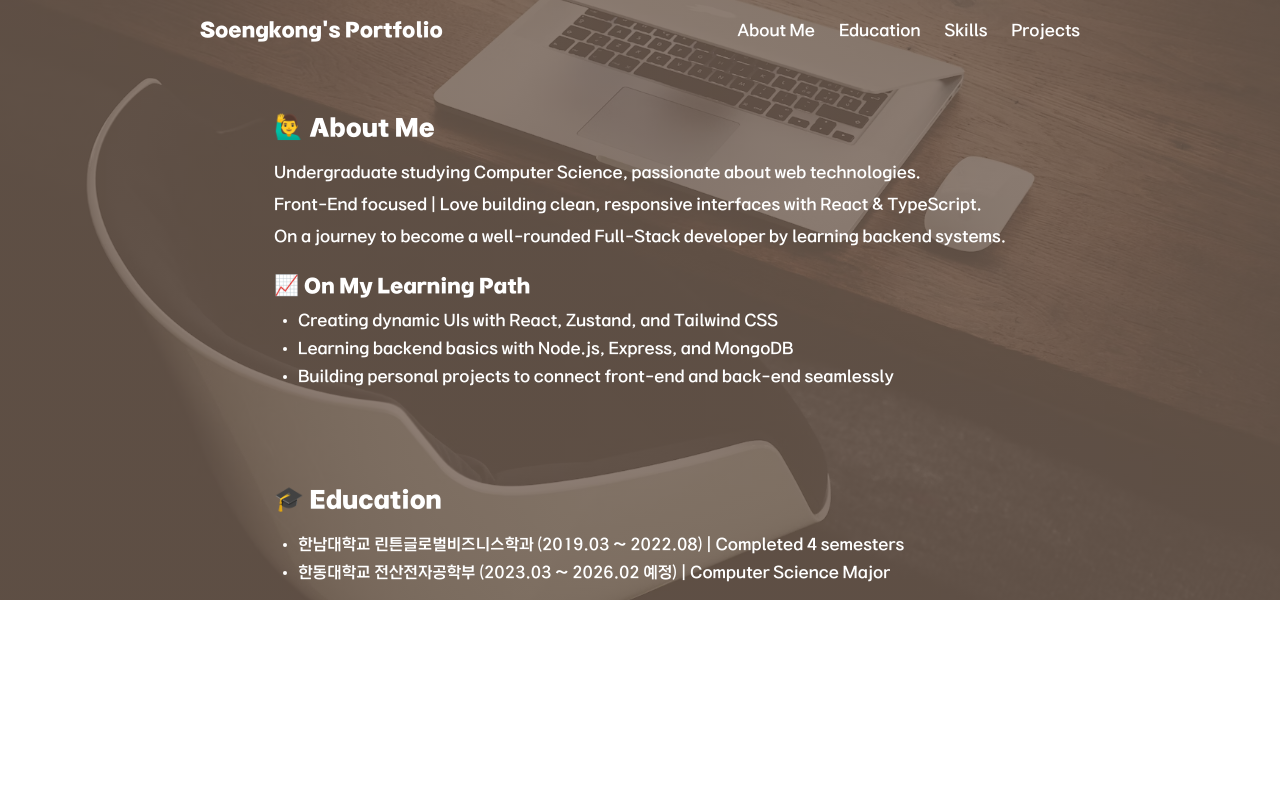
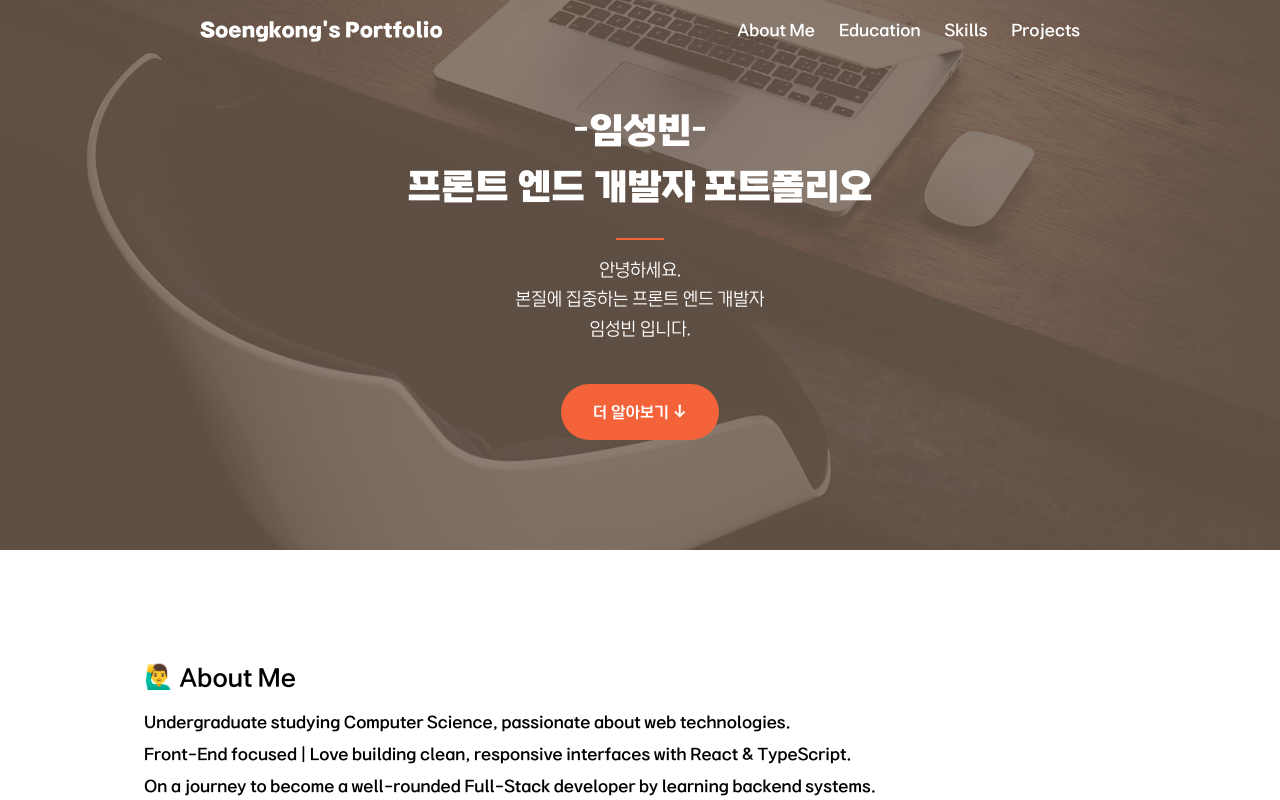
Before and after one commit to seongkong/Portfolio, a React (Create React App) app in the folder seongkong/: page / in a window 1280 px wide. Shown: the top 800 px of the page. Built offline with nearby package versions, Linux system fonts and the light colour scheme.

Commit message:
초반 배너 부분 완료

```diff
--- a/seongkong/public/index.html
+++ b/seongkong/public/index.html
@@ -24,7 +24,7 @@
       work correctly both with client-side routing and a non-root public URL.
       Learn how to configure a non-root public URL by running `npm run build`.
     -->
-    <title>React App</title>
+    <title>CV</title>
   </head>
   <body>
     <noscript>You need to enable JavaScript to run this app.</noscript>
--- a/seongkong/src/seongkong.tsx
+++ b/seongkong/src/seongkong.tsx
@@ -6,7 +6,7 @@ function Seongkong() {
 
   useEffect(() => {
     const handleScroll = () => {
-      setIsScrolled(window.scrollY > 50); // 50px 넘으면 바뀜
+      setIsScrolled(window.scrollY > 50); // 50px 넘으면 헤더 색상 변경
     };
 
     window.addEventListener('scroll', handleScroll);
@@ -14,8 +14,10 @@ function Seongkong() {
   }, []);
 
   return (
-    <div className="relative h-[600px] font-kbo text-grey-800">
-      {/* 배경 이미지 + 그라데이션 */}
+    <div className="font-kbo text-grey-800 min-h-screen relative">
+
+      {/* 배너 영역 */}
+      <div className="relative h-[550px]">
         <div
           className="absolute inset-0 z-0"
           style={{
@@ -26,28 +28,52 @@ function Seongkong() {
           }}
         ></div>
 
-      <div className='relative z-20 flex flex-col min-h-screen'>
-        {/* Header */}
-      <header className={`fixed top-0 left-0 right-0 z-30 bg-transparent py-4 transition-colors duration-300
+        <div className='relative z-10 flex flex-col items-center justify-center h-full text-white'>
+          <h2 className='text-4xl font-bold mb-4'>-임성빈-</h2>
+          <h2 className='text-4xl font-bold mb-4'>프론트 엔드 개발자 포트폴리오</h2>
+
+          <div style={{ backgroundColor: '#f4623a' }} className="w-12 h-[2px] my-4"></div>
+
+          <p className='text-lg font-light text-center leading-relaxed'>
+            안녕하세요.<br />
+            본질에 집중하는 프론트 엔드 개발자<br />
+            임성빈 입니다.
+          </p>
+
+          <button
+            className='inline-block px-8 py-4 text-white mt-10'
+            style={{
+              backgroundColor: '#f4623a',
+              borderRadius: '10rem',
+              transition: 'background-color 0.2s ease-in-out',
+            }}
+          >
+            더 알아보기 ↓
+          </button>
+        </div>
+      </div>
+
+      {/* 헤더 */}
+      <header className={`fixed top-0 left-0 right-0 z-30 py-4 transition-colors duration-300
         ${isScrolled ? 'bg-white text-gray-900 shadow-md' : 'bg-transparent text-white'}
       `}>
         <div className="flex justify-between items-center mx-[200px]">
           <h1 className="text-xl font-bold">Soengkong's Portfolio</h1>
           <nav className="space-x-6">
-            <a href="#about" className="hover:text-blue-400">About Me</a>
-            <a href="#education" className="hover:text-blue-400">Education</a>
-            <a href="#skills" className="hover:text-blue-400">Skills</a>
-            <a href="#projects" className="hover:text-blue-400">Projects</a>
+            <a href="#about" className="hover:text-blue-300">About Me</a>
+            <a href="#education" className="hover:text-blue-300">Education</a>
+            <a href="#skills" className="hover:text-blue-300">Skills</a>
+            <a href="#projects" className="hover:text-blue-300">Projects</a>
           </nav>
         </div>
       </header>
 
-        {/* Main Content */}
-        <main className="flex-grow max-w-5xl mx-auto px-4 py-10 pt-28 space-y-24 text-white">
+      {/* 메인 콘텐츠 */}
+      <main className="flex-grow max-w-5xl mx-auto px-4 py-10 pt-28 space-y-24 text-black">
 
         {/* About */}
         <section id="about">
-            <h2 className="text-2xl font-semibold mb-4">🙋‍♂️ About Me</h2>
+          <h2 className="text-2xl font-medium mb-4">🙋‍♂️ About Me</h2>
           <p className="mb-2">Undergraduate studying Computer Science, passionate about web technologies.</p>
           <p className="mb-2">Front-End focused | Love building clean, responsive interfaces with React & TypeScript.</p>
           <p className="mb-2">On a journey to become a well-rounded Full-Stack developer by learning backend systems.</p>
@@ -109,7 +135,6 @@ function Seongkong() {
         © 2025. All rights reserved.
       </footer>
     </div>
-    </div>
   );
 }
 
--- a/seongkong/tailwind.config.js
+++ b/seongkong/tailwind.config.js
@@ -8,6 +8,11 @@ module.exports = {
       fontFamily: {
         kbo: ['"KBO Dia Gothic"', 'sans-serif'],
       },
+      fontWeight: {
+        light: 300,
+        medium: 500,
+        bold: 700,
+      }
     },
   },
   plugins: [],
```
Lines whose indentation alone changed are shown as unchanged.
